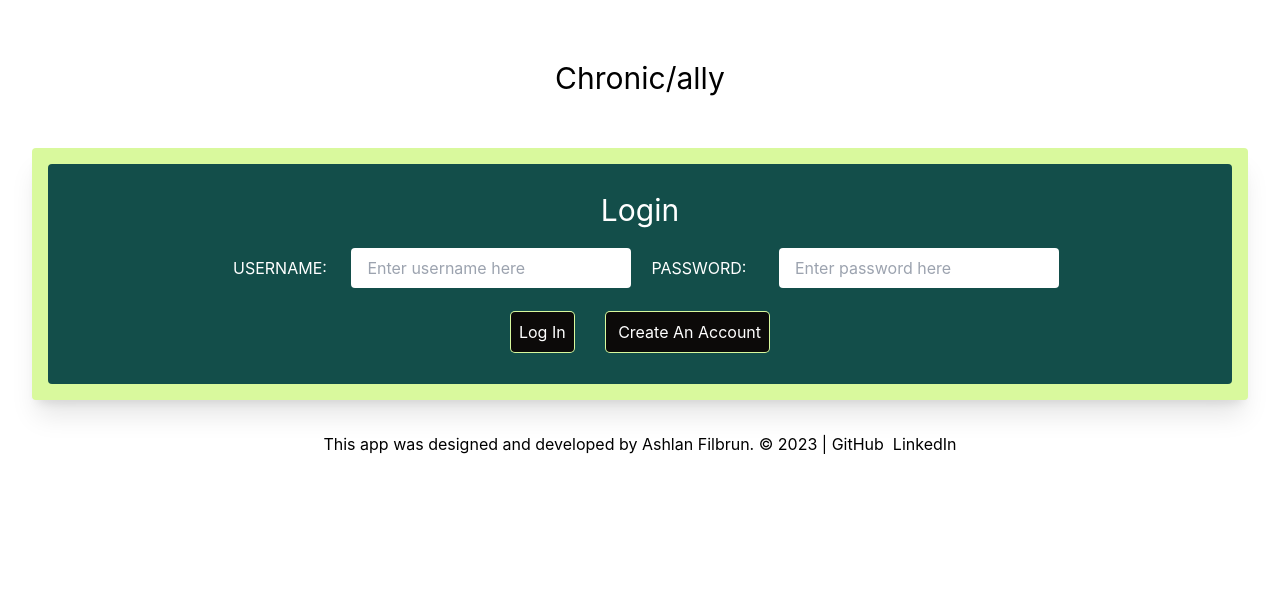
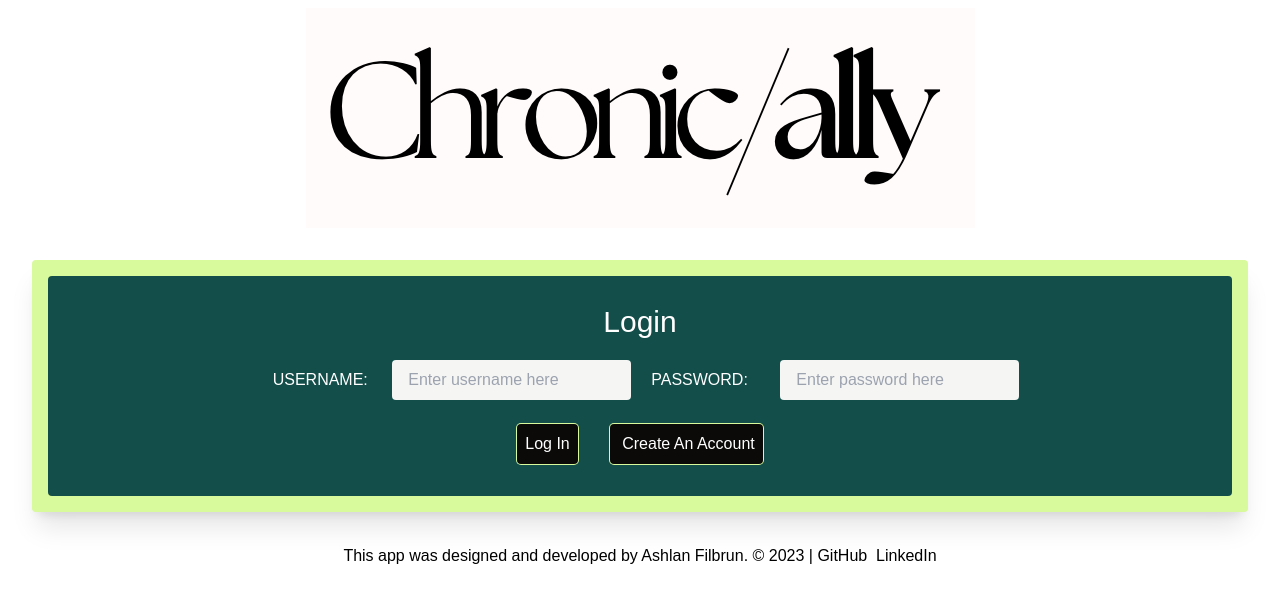
Before and after one commit to ashfilbrun/tailwind-capstone-front, a React (Create React App) app: page / in a window 1280 px wide. Shown: the top 602 px of the page. Built offline with nearby package versions, Linux system fonts and the light colour scheme; the HTML template or start-up script is replaced by a standard one.

Commit message:
add logo

```diff
--- a/index.html
+++ b/index.html
@@ -4,6 +4,9 @@
     <meta charset="UTF-8" />
     <meta name="viewport" content="width=device-width, initial-scale=1.0" />
     <link href="/dist/output.css" rel="stylesheet">
+    <style>
+      @import url('https://fonts.googleapis.com/css2?family=Caveat:wght@500&family=Inter:wght@300&family=Plus+Jakarta+Sans:wght@300&display=swap');
+    </style>
   </head>
   <body>
     <div id="root"></div>
--- a/src/App.css
+++ b/src/App.css
@@ -1,3 +1,10 @@
+* {
+  font-family: 'Plus Jakarta Sans', sans-serif;
+}
+
+h1 {
+  font-family: 'Plus Jakarta Sans', sans-serif;
+}
 .App {
   text-align: center;
 }
--- a/src/components/Header.jsx
+++ b/src/components/Header.jsx
@@ -9,8 +9,8 @@ export default function Header() {
   if (userInfo.username === "") {
     return (
       <div>
-        <header className="flex justify-center p-5 mt-10 text-3xl">
-          <h1>Chronic/ally</h1>
+        <header className="flex justify-center mt-2 text-[52px] font-bold">
+          <img src="capstone.png" alt="Chronic/ally"/>
         </header>
       </div>
     );
--- a/src/components/Nav.jsx
+++ b/src/components/Nav.jsx
@@ -28,20 +28,20 @@ export default function Nav() {
         </li>
         <li>
           <Link
+            to={`/CreateSymptom`}
+            className="text-white hover:text-teal-600"
+          >
+            Create Symptom
+          </Link>
+        </li>
+        <li>
+          <Link
             to={`/Profile/${userId}`}
             className="text-white hover:text-teal-600"
           >
             Profile
           </Link>
         </li>
-        <li>
-          <Link
-            to={`/CreateSymptom`}
-            className="text-white hover:text-teal-600"
-          >
-            Create Symptom
-          </Link>
-        </li>
       </ul>
     </div>
   );
--- a/src/views/Login.jsx
+++ b/src/views/Login.jsx
@@ -71,7 +71,7 @@ export default function Login() {
             id="username"
             onChange={handleChange}
             value={formState.username}
-            className="bg-white text-black rounded px-4 py-2 mt-2"
+            className="bg-stone-100 text-black rounded px-4 py-2 mt-2"
           />
           <label className="p-5" htmlFor="password">PASSWORD: </label>
           <input
@@ -80,7 +80,7 @@ export default function Login() {
             id="password"
             onChange={handleChange}
             value={formState.password}
-            className="bg-white text-black rounded px-4 py-2 m-2"
+            className="bg-stone-100 text-black rounded px-4 py-2 m-2"
           />
           <p
             className="text-3l text-red-600 font-bold underline p-5 mt-2"
```
Also changed, not shown: public/capstone.png (added), src/assets/images/Black White Elegant Feminine Fashion Brand Logo.jpg (added).
